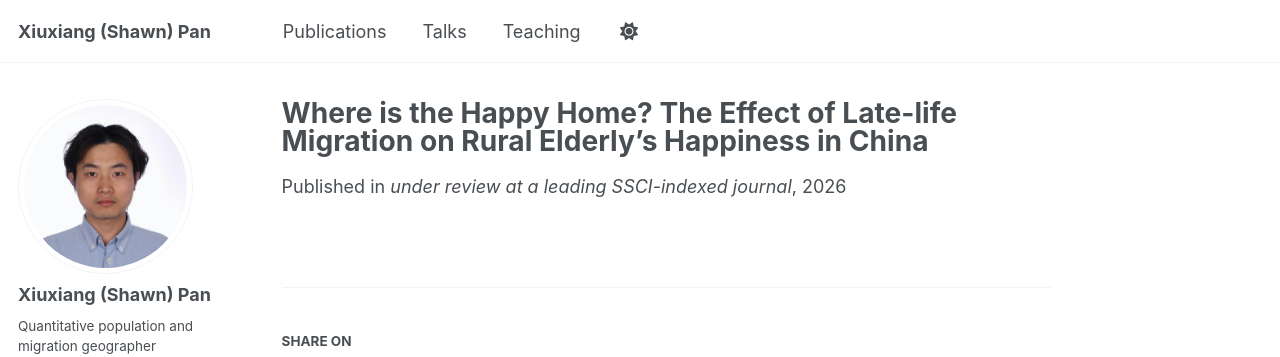
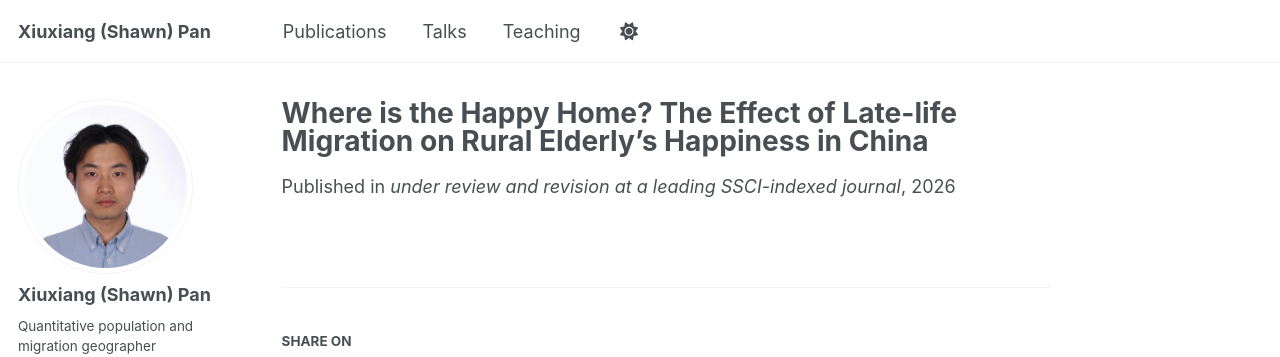
Before and after one commit to PShawn00/pshawn00.github.io, a Jekyll site: the page built from _publications/2026-07-01-happy-home-late-life-migration.md, in a window 1280 px wide. Shown: the top 357 px of the page. Built offline with Jekyll 4.4.1, drawn with Linux system fonts in a browser that asks for light colours; a style sheet for code colours, icons or effects is not loaded.

Commit message:
Use under review and revision wording

```diff
--- a/_config.yml
+++ b/_config.yml
@@ -85,7 +85,7 @@ author:
 # Publication Category - The following the list of publication categories and their headings
 publication_category:
   underreview:
-    title: 'Manuscripts Under Review'
+    title: 'Manuscripts Under Review and Revision'
   books:
     title: 'Books and Book Chapters'
   manuscripts:
--- a/_publications/2026-07-01-happy-home-late-life-migration.md
+++ b/_publications/2026-07-01-happy-home-late-life-migration.md
@@ -4,7 +4,7 @@ collection: publications
 category: underreview
 permalink: /publication/happy-home-late-life-migration
 type: "Manuscript"
-venue: "under review at a leading SSCI-indexed journal"
+venue: "under review and revision at a leading SSCI-indexed journal"
 date: 2026-07-01
 excerpt: "Pan, X., Mantegazzi, D., and Koster, S."
 ---
```
Also changed, not shown: _publications/2026-06-29-jobs-amenities-higher-education.md (+1 -1 lines), _publications/2026-06-30-migration-trajectory-linkedness.md (+1 -1 lines).
